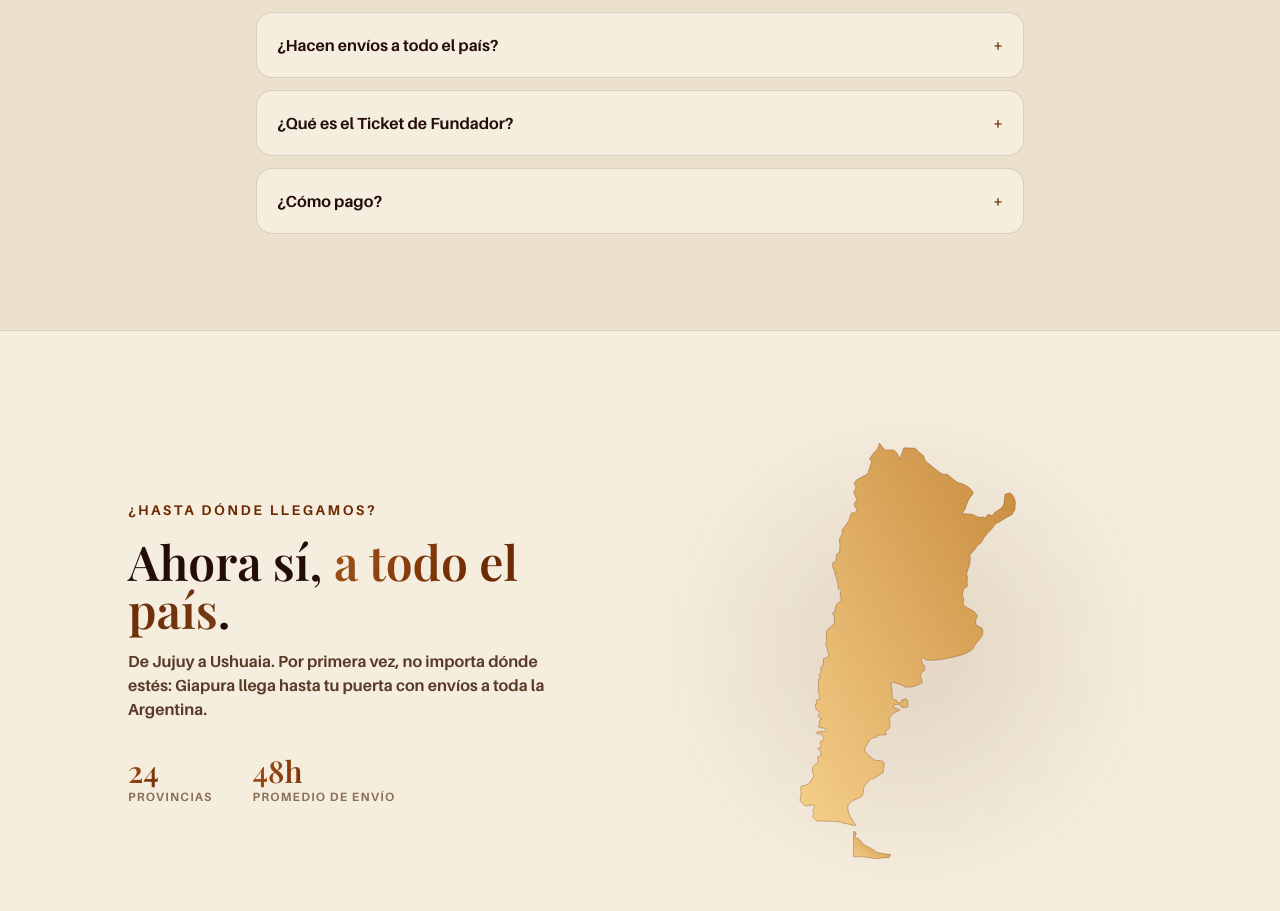
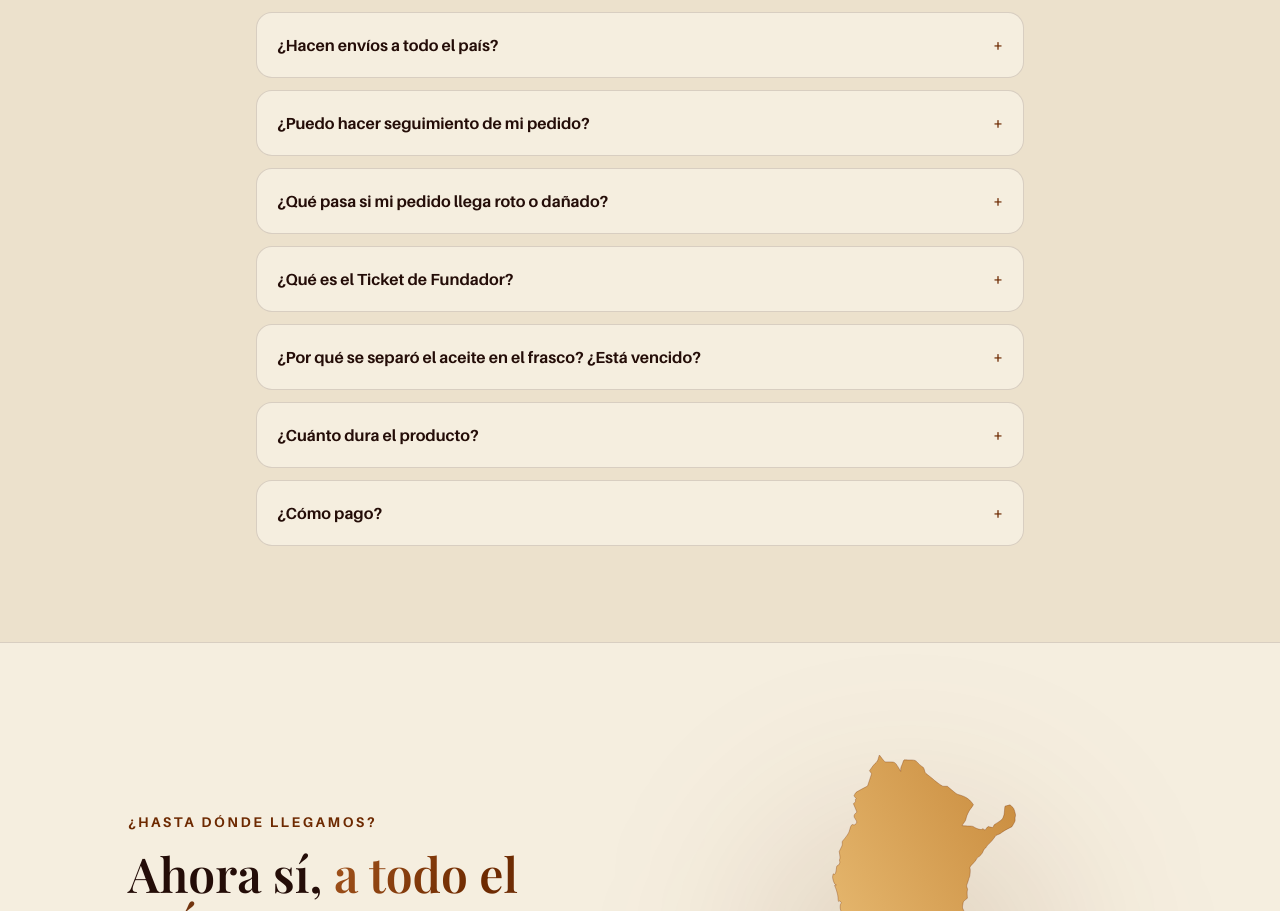
Before and after one commit to fleonardi2008-debug/giapura-landing, a Next.js app: page / in a window 1280 px wide. Shown: the part 6450-7361 px from the top of the page. Built offline with nearby package versions, Linux system fonts and the light colour scheme; no server answers.

Commit message:
FAQ: sumar preguntas basadas en investigación de competidores
Investigué el FAQ de Monda, Entrenuts, Unreal Water y The Holy Brand.
Monda (misma categoría, pasta de mani) aporto las mas relevantes:
separacion de aceite, vencimiento, seguimiento de pedido y que hacer
si llega dañado.

```diff
--- a/src/components/faq.tsx
+++ b/src/components/faq.tsx
@@ -16,8 +16,24 @@
     a: "Sí. Por primera vez, enviamos a toda la Argentina. El costo y el plazo dependen de tu localidad, y los ves al finalizar la compra.",
   },
   {
+    q: "¿Puedo hacer seguimiento de mi pedido?",
+    a: "Sí. Apenas despachamos tu pedido, te mandamos el número de seguimiento por mail para que lo puedas rastrear.",
+  },
+  {
+    q: "¿Qué pasa si mi pedido llega roto o dañado?",
+    a: "Es muy poco común, pero si llega a pasar escribinos apenas lo recibís (con una foto) por Instagram (@giapura) y lo resolvemos sin costo: reenvío o reembolso, como prefieras.",
+  },
+  {
     q: "¿Qué es el Ticket de Fundador?",
     a: "Es el beneficio exclusivo para quienes compran en estas 24 horas. Después del cierre, deja de existir.",
+  },
+  {
+    q: "¿Por qué se separó el aceite en el frasco? ¿Está vencido?",
+    a: "No, es normal: nuestra pasta de maní no tiene estabilizantes ni conservantes agregados, así que un poco de aceite natural puede separarse arriba. Mezclá con una cuchara antes de usar y vuelve a su textura cremosa.",
+  },
+  {
+    q: "¿Cuánto dura el producto?",
+    a: "El vencimiento está impreso en la etiqueta de cada frasco. Se conserva en un lugar fresco y seco, sin necesidad de heladera.",
   },
   {
     q: "¿Cómo pago?",
```
